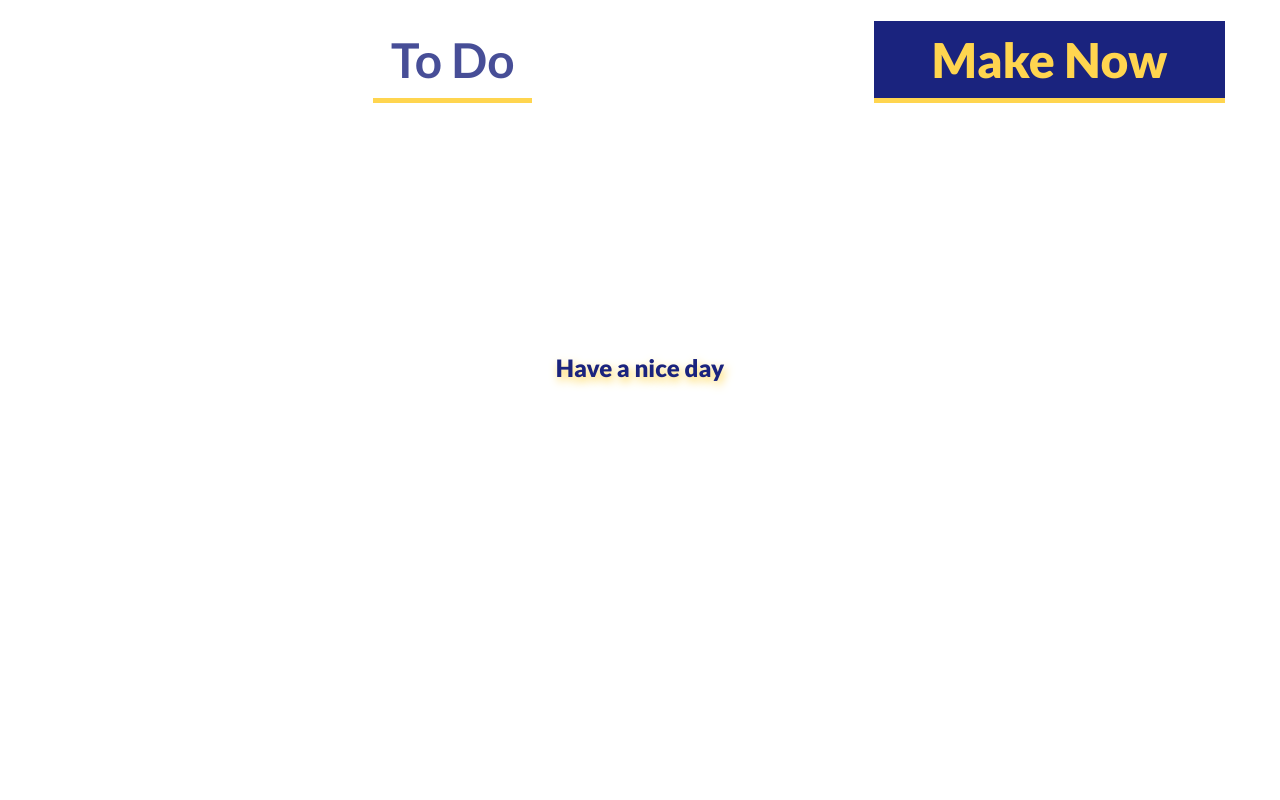
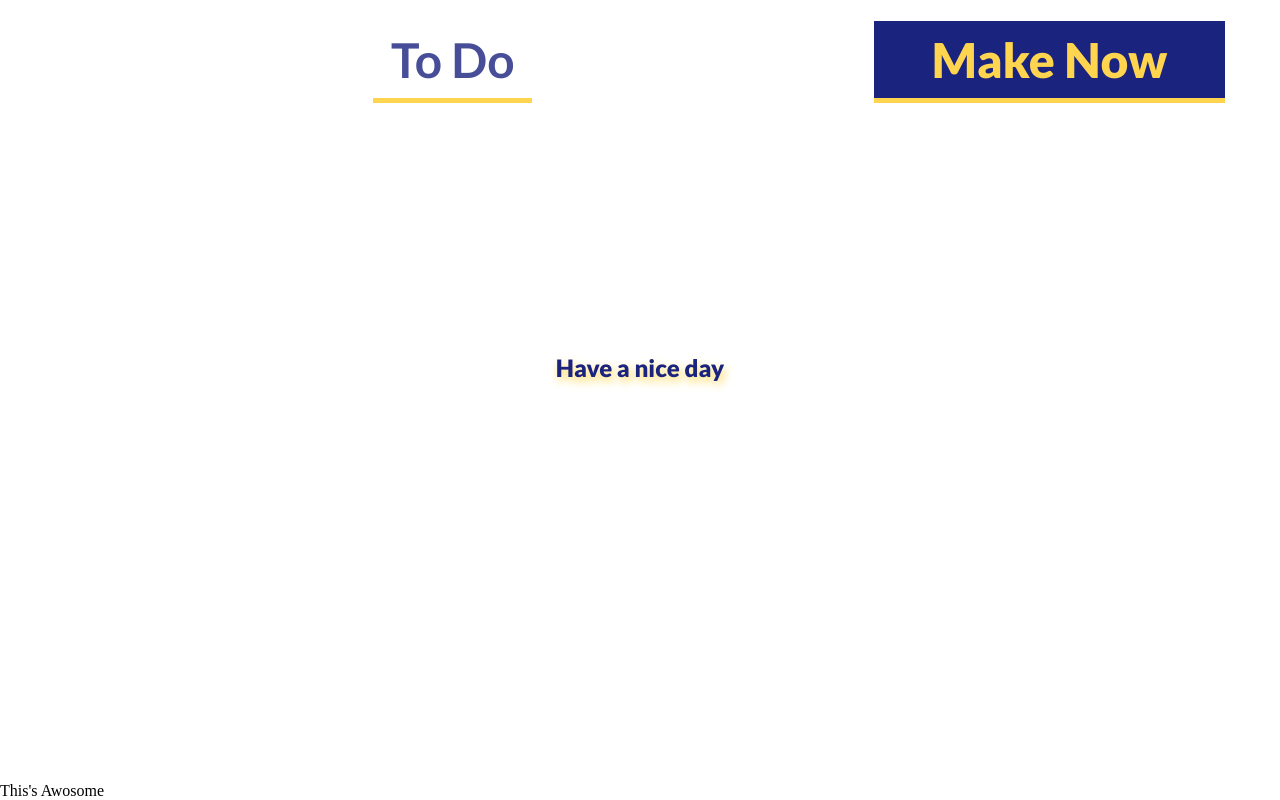
Before and after one commit to elshaieb/first-repo, a plain HTML site: page index.html in a window 1280 px wide. Shown: the part 989-1789 px from the top of the page. Drawn offline with nearby package versions, Linux system fonts and the light colour scheme.

Commit message:
second commit

```diff
--- a/index.html
+++ b/index.html
@@ -31,6 +31,7 @@
                 </div>
             </div>
         </div>
+        <article>This's Awosome</article>
 
 
         <script src="js/jquery-3.2.0.min.js"></script>
```
